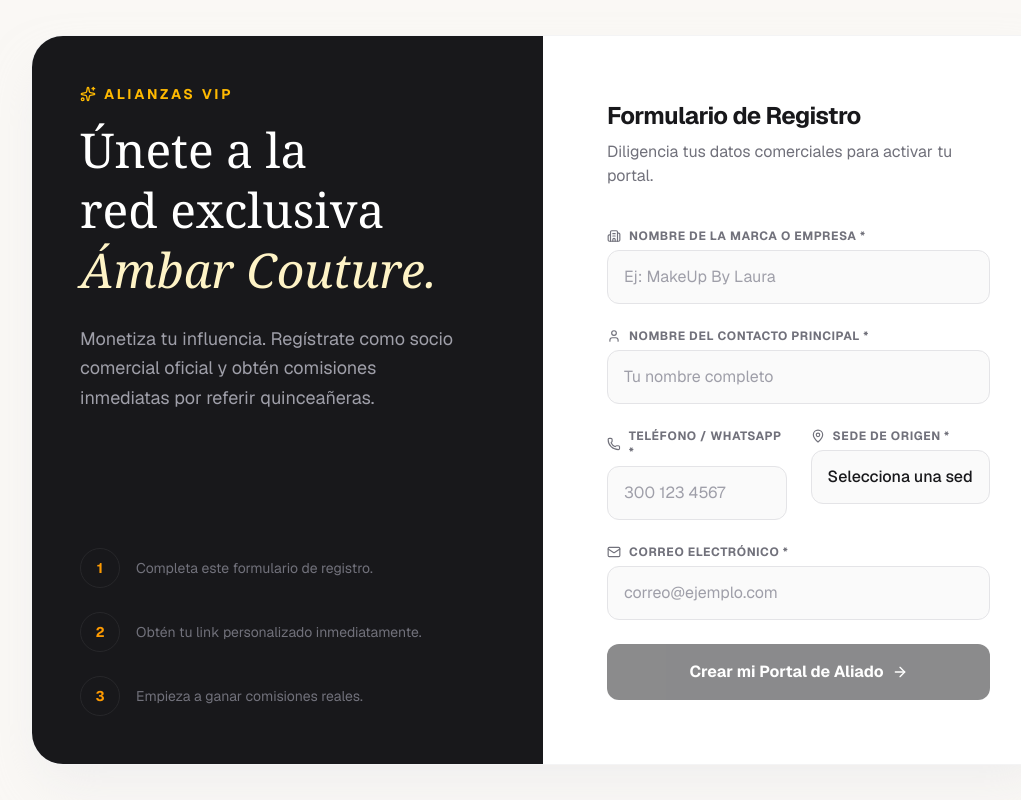
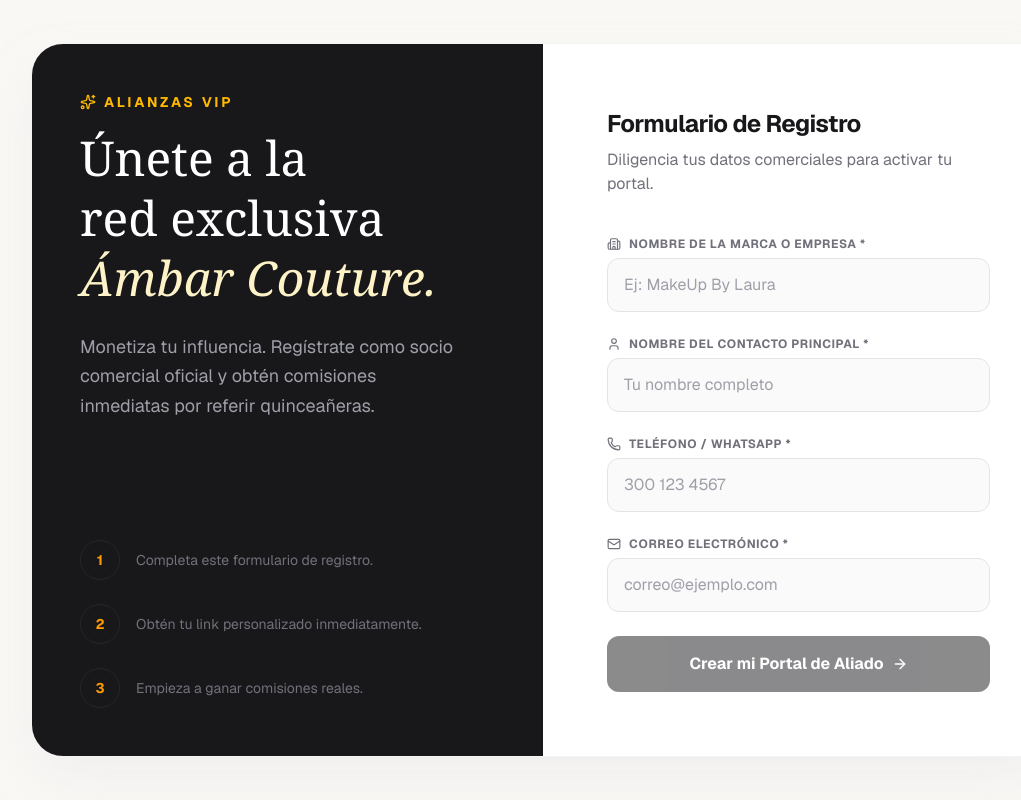
Before and after one commit to ambarcol-ux/dashboard, a Next.js app: page /unete in a window 1280 px wide. Shown: the whole page, without its empty margins (97-1118 px from the left). Built offline with nearby package versions, Linux system fonts and the light colour scheme; no server answers.

Commit message:
refactor: remove branch selection and default to Ambar Couture

```diff
--- a/app/unete/page.tsx
+++ b/app/unete/page.tsx
@@ -11,7 +11,6 @@ export default function UnetePage() {
     marca: '',
     contacto: '',
     telefono: '',
-    sede: '',
     correo: ''
   });
 
@@ -25,7 +24,6 @@ export default function UnetePage() {
     formData.marca.trim() !== '' &&
     formData.contacto.trim() !== '' &&
     formData.telefono.trim() !== '' &&
-    formData.sede.trim() !== '' &&
     isEmailValid(formData.correo);
 
   const generateSlug = (name: string) => {
@@ -69,7 +67,7 @@ export default function UnetePage() {
         correo: formData.correo,
         porcentaje_comision: 0,
         estado: 'Activo',
-        vitrina_sede: formData.sede,
+        vitrina_sede: 'Ámbar Couture',
         slug_unico: slug
       };
 
@@ -190,7 +188,6 @@ export default function UnetePage() {
               />
             </div>
 
-            <div className="grid grid-cols-1 sm:grid-cols-2 gap-6">
             <div className="space-y-1.5">
               <label className="text-xs font-bold text-zinc-500 uppercase tracking-wider flex items-center gap-2">
                 <Phone className="w-3.5 h-3.5" /> Teléfono / WhatsApp *
@@ -203,24 +200,6 @@ export default function UnetePage() {
                 placeholder="300 123 4567"
                 className="w-full bg-zinc-50 border border-zinc-200 rounded-xl px-4 py-3.5 text-zinc-900 focus:outline-none focus:ring-2 focus:ring-amber-500/20 focus:border-amber-500 transition-all font-medium placeholder:text-zinc-400 placeholder:font-normal"
               />
-              </div>
-
-              <div className="space-y-1.5">
-                <label className="text-xs font-bold text-zinc-500 uppercase tracking-wider flex items-center gap-2">
-                  <MapPin className="w-3.5 h-3.5" /> Sede de Origen *
-                </label>
-                <select
-                  required
-                  value={formData.sede}
-                  onChange={(e) => setFormData({...formData, sede: e.target.value})}
-                  className="w-full bg-zinc-50 border border-zinc-200 rounded-xl px-4 py-3.5 text-zinc-900 focus:outline-none focus:ring-2 focus:ring-amber-500/20 focus:border-amber-500 transition-all font-medium appearance-none"
-                >
-                  <option value="" disabled>Selecciona una sede</option>
-                  <option value="Barranquilla">Barranquilla</option>
-                  <option value="Bogotá">Bogotá</option>
-                  <option value="Villavicencio">Villavicencio</option>
-                </select>
-              </div>
             </div>
 
             <div className="space-y-1.5">
```
Lines whose indentation alone changed are shown as unchanged.
